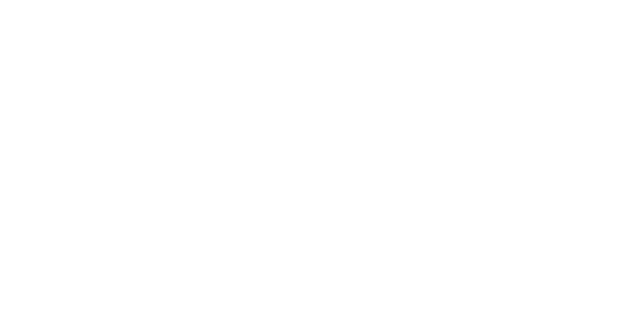
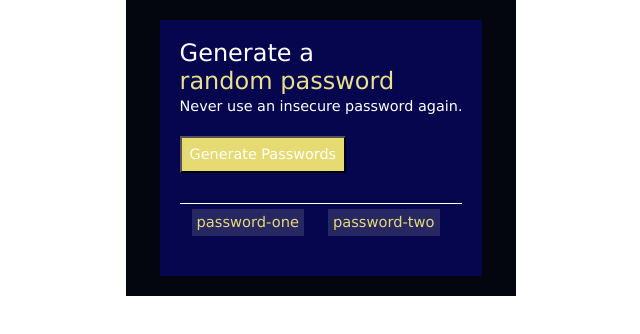
Before and after one commit to naudebrandon/randompasswordgenerator, a plain HTML site: page index.html in a window 1280 px wide. Shown: the whole page, without its empty margins (319-959 px from the left). Drawn offline with nearby package versions, Linux system fonts and the light colour scheme.

Commit message:
design changes
created the design

```diff
--- a/index.css
+++ b/index.css
@@ -1,3 +1,73 @@
+.container{
+    display: flex;
+    flex-flow: column;
+    justify-content: center;
+    align-items: center;
+    background-color: rgb(3, 6, 14);
+    padding: 20px;
+    width: 350px;
+}
+
 body {
     margin: 0;
+    display: flex;
+    flex-flow: column;
+    justify-content: center;
+    align-items: center;
 }
+
+#heading{
+    font-size: 1.5rem;
+    margin: auto;
+    color: white;
+}
+
+#sub-heading{
+    font-size: 1.5rem;
+    margin: auto;
+    color: rgb(233, 224, 141);
+}
+
+#sub-script{
+    font-size: 0.9rem;
+    margin: 3px auto;
+    color: white;
+}
+
+#generate-password-btn{
+    margin-top: 1.3em;
+    background-color: rgb(230, 218, 114);
+    color: white;
+    padding: 8px;
+    font-size: 0.9rem;
+}
+
+.inner-container{
+    background-color: rgb(6, 6, 78);
+    padding: 20px;
+    font-family: Verdana, Geneva, Tahoma, sans-serif;
+}
+
+.passwords{
+    display: flex;
+    justify-items: center;
+    margin-top: 30px;
+    margin-bottom: 15px;
+    border-top: 1px solid white;
+}
+
+#password-one{
+    background-color: rgb(39, 39, 100);
+    padding: 5px;
+    margin: 5px 12px;
+    color: rgb(230, 218, 114);
+    font-size: 11pt;
+}
+
+#password-two{
+    background-color: rgb(39, 39, 100);
+    padding: 5px;
+    margin: 5px 12px;
+    color: rgb(230, 218, 114);
+    font-size: 11pt;
+}
--- a/index.html
+++ b/index.html
@@ -3,7 +3,22 @@
         <link rel="stylesheet" href="index.css">
     </head>
     <body>
-        <h1></h1>
+        <div class="container">
+            <div class="inner-container">
+                <div>
+                <p id="heading">Generate a</p>
+                <p id="sub-heading">random password</p>
+                <p id="sub-script">Never use an insecure password again.</p>
+                <button id="generate-password-btn">Generate Passwords</button>
+                </div>
+                </hr>
+                <div class="passwords">
+                <p id="password-one">password-one</p>
+                <p id="password-two">password-two</p>
+                </div>
+            </div>
+        </div>
+
         <script src="index.js"></script>
     </body>
 </html>
--- a/index.js
+++ b/index.js
@@ -1,2 +1,3 @@
-const characters = ["A","B","C","D","E","F","G","H","I","J","K","L","M","N","O","P","Q","R","S","T","U","V","W","X","Y","Z","a","b","c","d","e","f","g","h","i","j","k","l","m","n","o","p","q","r","s","t","u","v","w","x","y","z", "0", "1", "2", "3", "4", "5", "6", "7", "8", "9","~","`","!","@","#","$","%","^","&","*","(",")","_","-","+","=","{","[","}","]",",","|",":",";","<",">",".","?",
-"/"];
+const characters = ["A","B","C","D","E","F","G","H","I","J","K","L","M","N","O","P","Q","R","S","T","U","V","W","X","Y","Z","a","b","c","d","e","f","g","h","i","j","k",
+"l","m","n","o","p","q","r","s","t","u","v","w","x","y","z", "0", "1", "2", "3", "4", "5", "6", "7", "8", "9","~","`","!","@","#","$","%","^","&","*","(",")","_","-","+","=",
+"{","[","}","]",",","|",":",";","<",">",".","?","/"];
```
